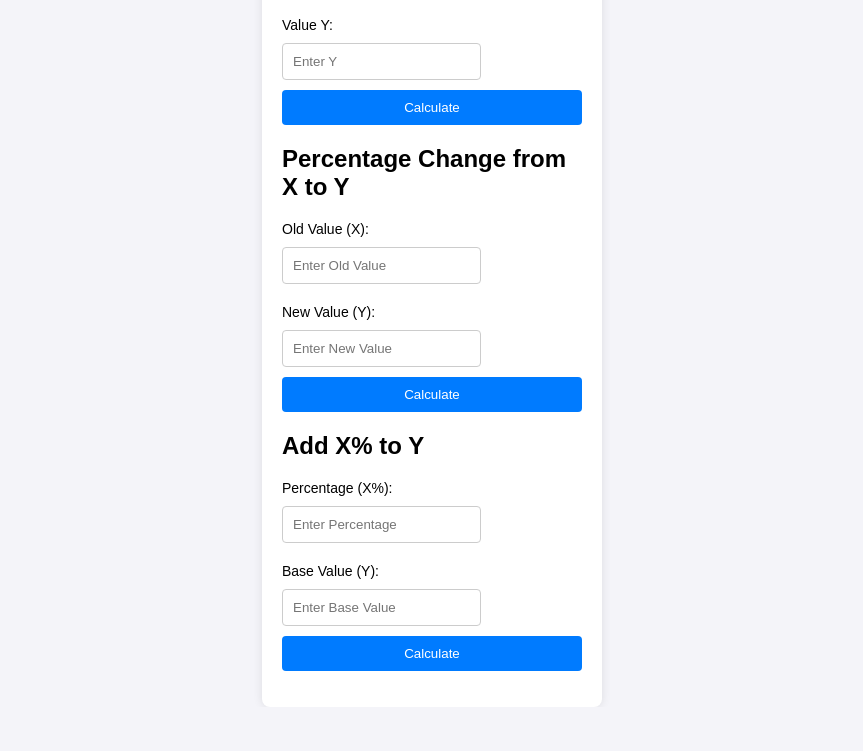
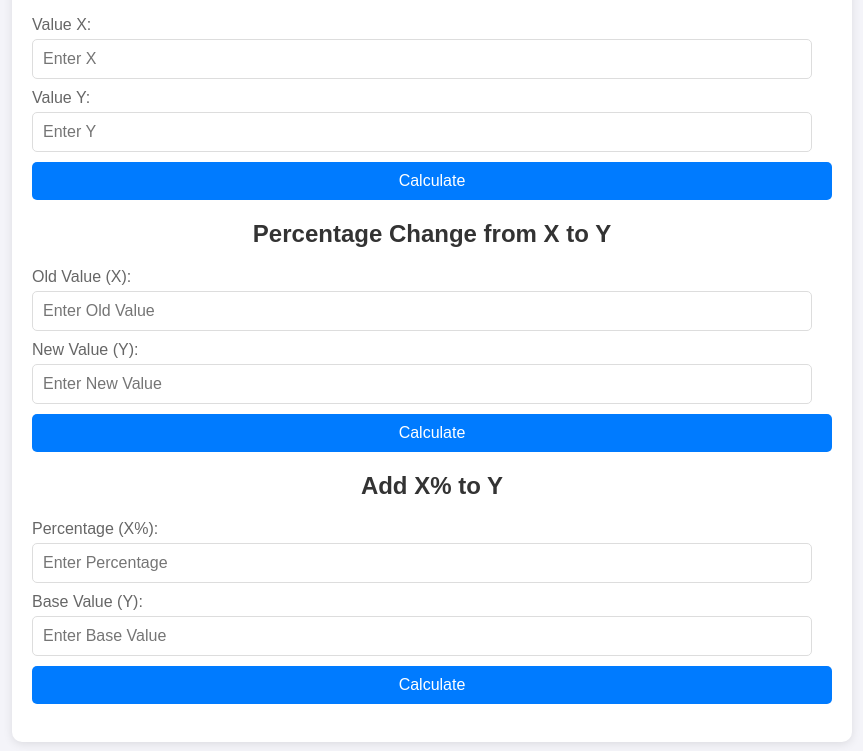
Before and after one commit to daclongpc/Dacpc, a plain HTML site: page index.html in a window 1280 px wide. Shown: the part 182-933 px from the top of the page, without its empty margins (208-1071 px from the left). Before the commit the page ends 889 px from the top, so only its background shows below. Drawn offline with Linux system fonts and the light colour scheme.

Commit message:
Update styles.css

```diff
--- a/styles.css
+++ b/styles.css
@@ -1,54 +1,53 @@
 body {
     font-family: Arial, sans-serif;
-    padding: 10px;
-    background-color: #f4f4f9;
-    display: flex;
-    justify-content: center;
-    align-items: center;
-    height: 100vh;
     margin: 0;
-}
-
-form{
-    max-width: 500px;
-    margin:auto;
+    padding: 0;
+    background: #f4f4f9;
 }
 
 .container {
+    max-width: 800px;
+    margin: 50px auto;
+    padding: 20px;
     background: #fff;
-    border-radius: 8px;
-    padding: 20px;
-    box-shadow: 0 0 10px rgba(0, 0, 0, 0.1);
-    width: 300px;
+    border-radius: 10px;
+    box-shadow: 0 2px 10px rgba(0, 0, 0, 0.1);
 }
 
-h1 {
+h1, h2 {
+    color: #333;
     text-align: center;
 }
 
-label {
-    font-size: 14px;
-    margin-top: 10px;
-    display: block;
+.calculator {
+    margin-top: 20px;
 }
 
-input {
-    width: calc(100%-20px);
+label {
+    display: block;
+    margin-bottom: 5px;
+    color: #666;
+}
+
+input[type="number"] {
+    width: calc(100% - 20px);
     padding: 10px;
-    margin-top: 10px;
     margin-bottom: 10px;
-    border: 1px solid #ccc;
+    border: 1px solid #ddd;
+    border-radius: 5px;
     box-sizing: border-box;
-    border-radius: 4px;
+    font-size: 16px;
 }
 
 button {
-    background-color: #007BFF;
-    color: #fff;
-    padding: 10px 15px;
+    display: block;
     width: 100%;
+    background-color: #007bff;
+    color: white;
     border: none;
-    border-radius: 4px;
+    padding: 10px;
+    font-size: 16px;
+    border-radius: 5px;
     cursor: pointer;
 }
 
@@ -56,6 +55,10 @@ button:hover {
     background-color: #0056b3;
 }
 
-h2 {
-    margin-top: 20px;
+p {
+    margin-top: 10px;
+    font-size: 18px;
+    font-weight: bold;
+    color: #333;
+    text-align: center;
 }
```
